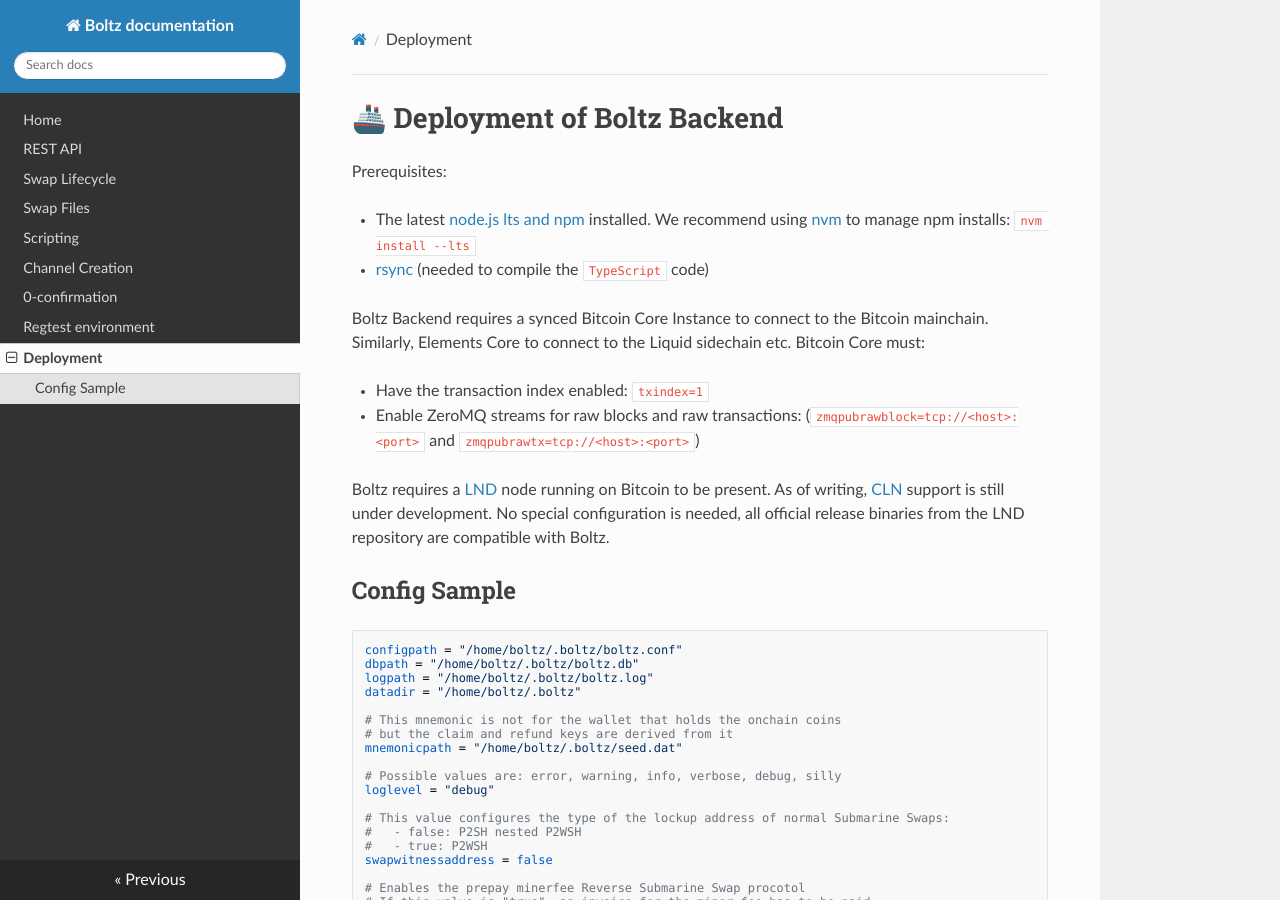
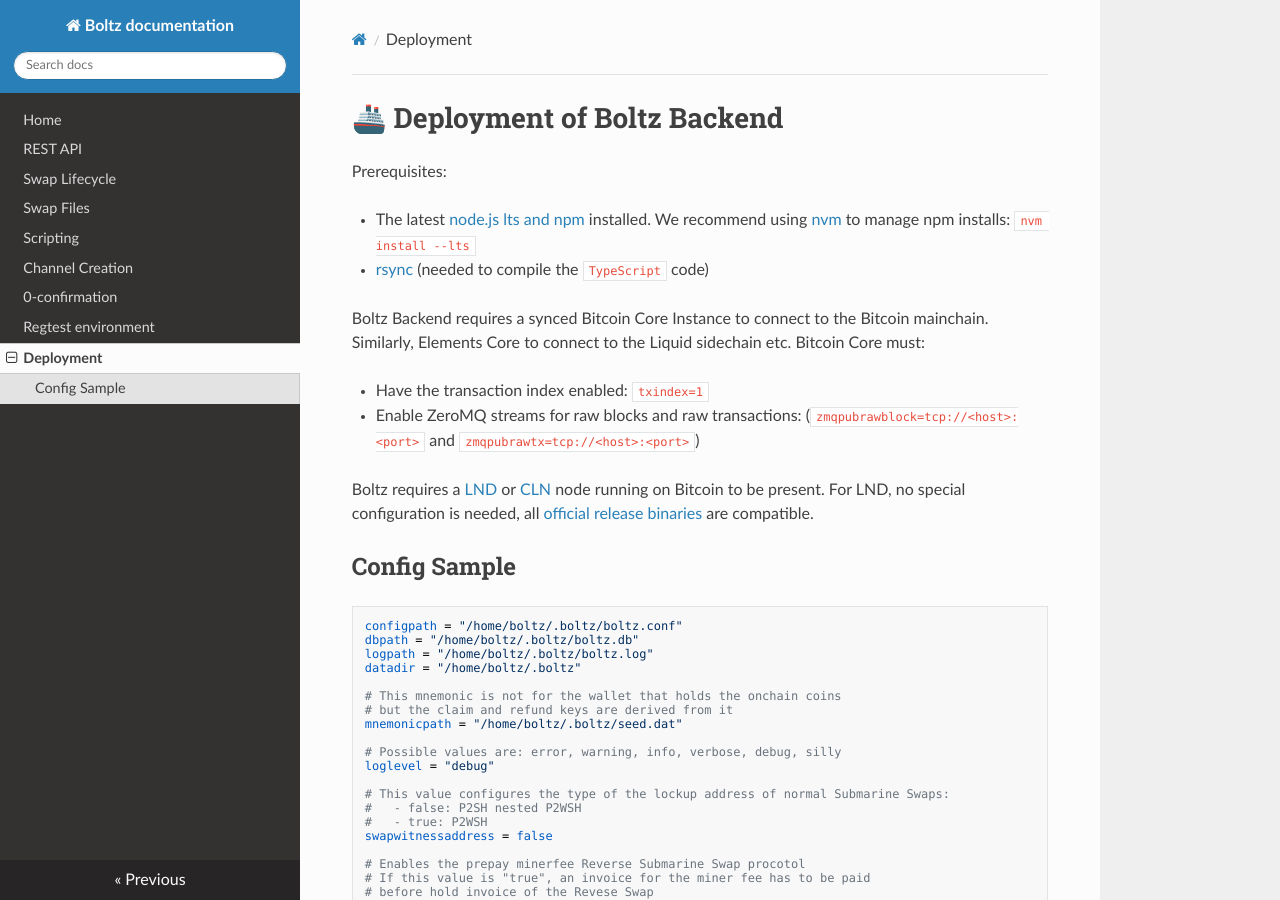
Before and after one commit to BoltzExchange/boltz-backend, an MkDocs documentation site: the page built from docs/deployment.md, in a window 1280 px wide and 900 px high. Built offline with MkDocs 1.6.1, drawn with Linux system fonts in a browser that asks for light colours; nearby versions of some CDN libraries.

Commit message:
GITBOOK-67: change request with no subject merged in GitBook

```diff
--- a/docs/deployment.md
+++ b/docs/deployment.md
@@ -17,7 +17,7 @@
 * Have the transaction index enabled: `txindex=1`
 * Enable ZeroMQ streams for raw blocks and raw transactions: (`zmqpubrawblock=tcp://<host>:<port>` and `zmqpubrawtx=tcp://<host>:<port>`)
 
-Boltz requires a [LND](https://github.com/LightningNetwork/lnd) node running on Bitcoin to be present. As of writing, [CLN](https://github.com/ElementsProject/lightning/) support is still under development. No special configuration is needed, all official release binaries from the LND repository are compatible with Boltz.
+Boltz requires a [LND](https://github.com/LightningNetwork/lnd) or [CLN](https://github.com/ElementsProject/lightning/) node running on Bitcoin to be present. For LND, no special configuration is needed, all [official release binaries](https://github.com/lightningnetwork/lnd/releases) are compatible.
 
 ## Config Sample
 
```
